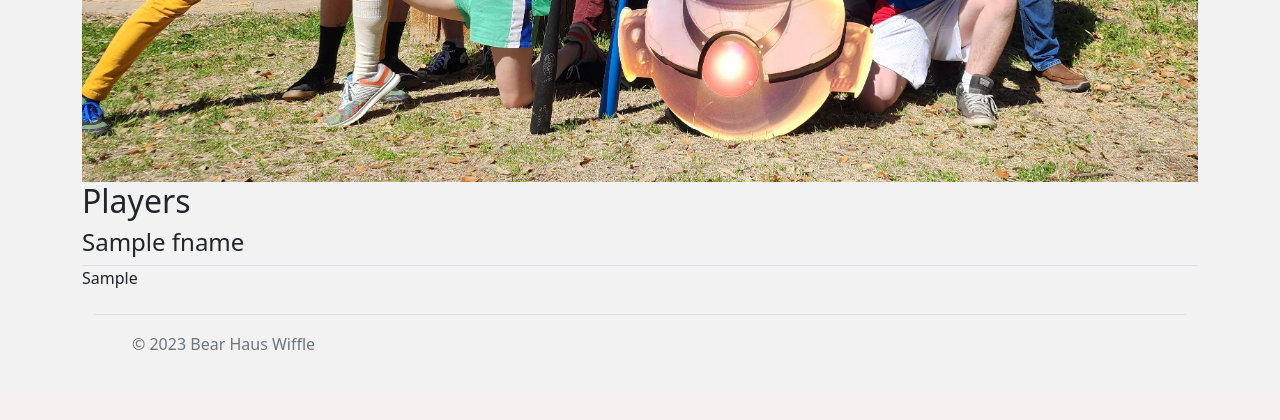
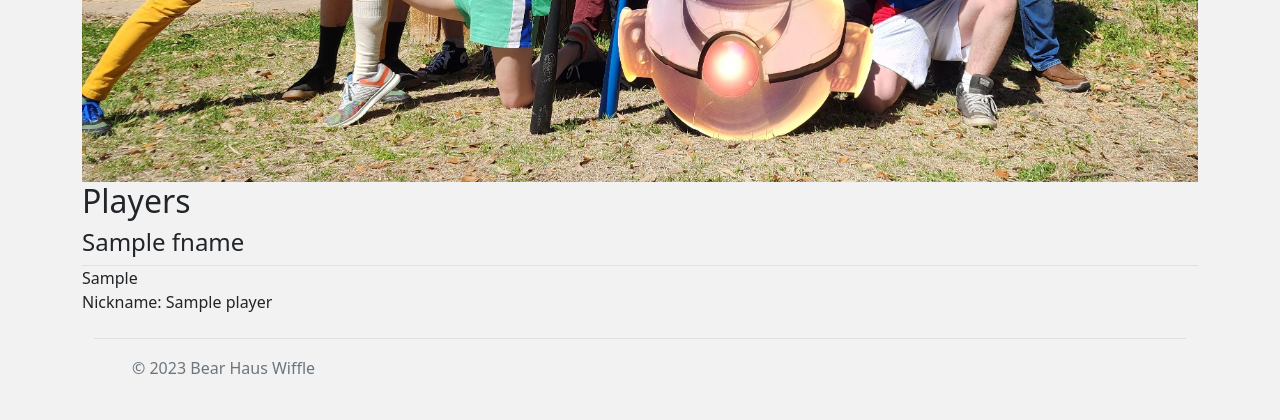
Before and after one commit to aguerrero456/wiffle-ball-app, a Flask app: template templates/home.html in a window 1280 px wide. Shown: the part 1290-1710 px from the top of the page. Before the commit the page ends 1640 px from the top, so only its background shows below. Run offline with Flask 3, Linux system fonts and the light colour scheme; the template is opened without the code that fills it: most values are stand-ins (such as "Sample title", 1, 10 or a date in 2020); some libraries are stand-ins or nearby versions.

Commit message:
Fixed Nickname visibility

```diff
--- a/templates/players.html
+++ b/templates/players.html
@@ -20,7 +20,7 @@
   {% endif %}
 </div>
 <div>
-  {% if 'NName' in player %}
+  {% if player['NName'] != None %}
    Nickname: {{player['NName']}}
   {% endif %}
 </div>
```
